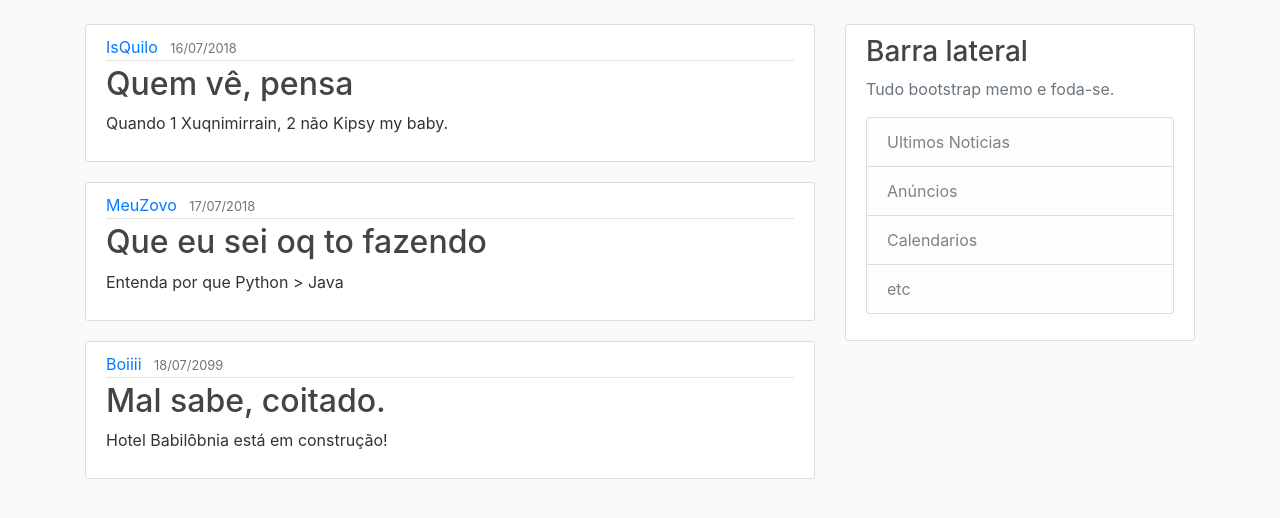
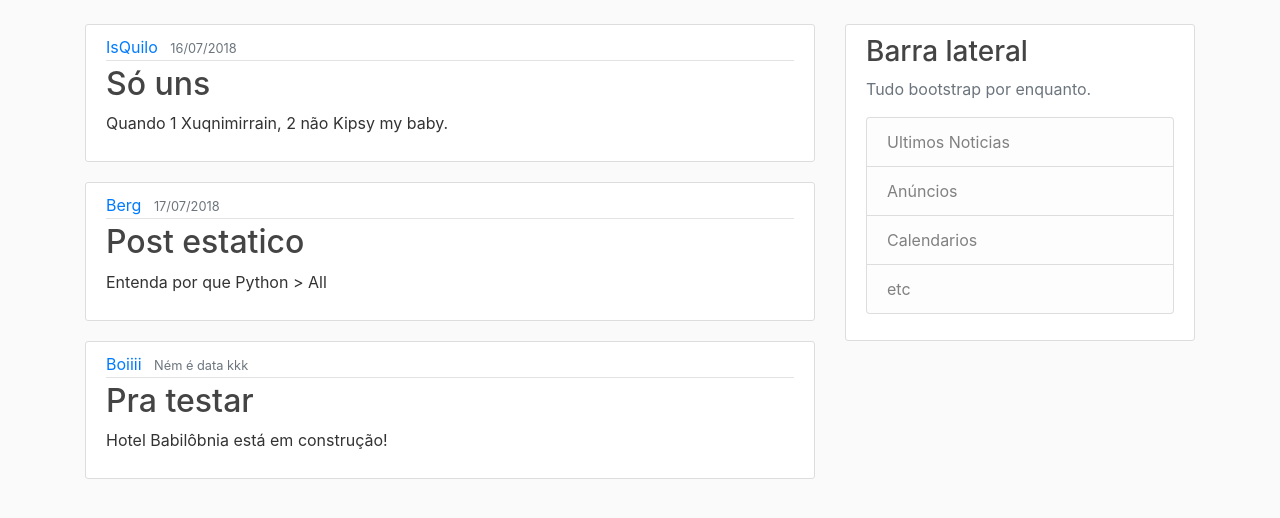
Before and after one commit to Guimili/FlaskProj, a Flask app: page / in a window 1280 px wide. Shown: the part 56-574 px from the top of the page. Run offline with Flask 2, Linux system fonts and the light colour scheme; some libraries are stand-ins or nearby versions.

Commit message:
att de textos

```diff
--- a/web/main.py
+++ b/web/main.py
@@ -7,21 +7,21 @@ app.config["SECRET_KEY"] = "2aa24047ca929ad7d69e91b1da76ad40"
 posts = [
 	{
 		'autor': 'IsQuilo',
-		'titulo': 'Quem vê, pensa',
+		'titulo': 'Só uns',
 		'conteudo': 'Quando 1 Xuqnimirrain, 2 não Kipsy my baby.',
 		'data': '16/07/2018'
 	},
 	{
-		'autor': 'MeuZovo',
-		'titulo': 'Que eu sei oq to fazendo',
-		'conteudo': 'Entenda por que Python > Java',
+		'autor': 'Berg',
+		'titulo': 'Post estatico',
+		'conteudo': 'Entenda por que Python > All',
 		'data': '17/07/2018'
 	},
 	{
 		'autor': 'Boiiii',
-		'titulo': 'Mal sabe, coitado.',
+		'titulo': 'Pra testar',
 		'conteudo': 'Hotel Babilôbnia está em construção!',
-		'data': '18/07/2099'
+		'data': 'Ném é data kkk'
 	}
 ]
 
--- a/web/templates/layout.html
+++ b/web/templates/layout.html
@@ -57,7 +57,7 @@
         <div class="col-md-4">
           <div class="content-section">
             <h3>Barra lateral</h3>
-            <p class='text-muted'>Tudo bootstrap memo e foda-se.
+            <p class='text-muted'>Tudo bootstrap por enquanto.
               <ul class="list-group">
                 <li class="list-group-item list-group-item-light">Ultimos Noticias</li>
                 <li class="list-group-item list-group-item-light">Anúncios</li>
```
